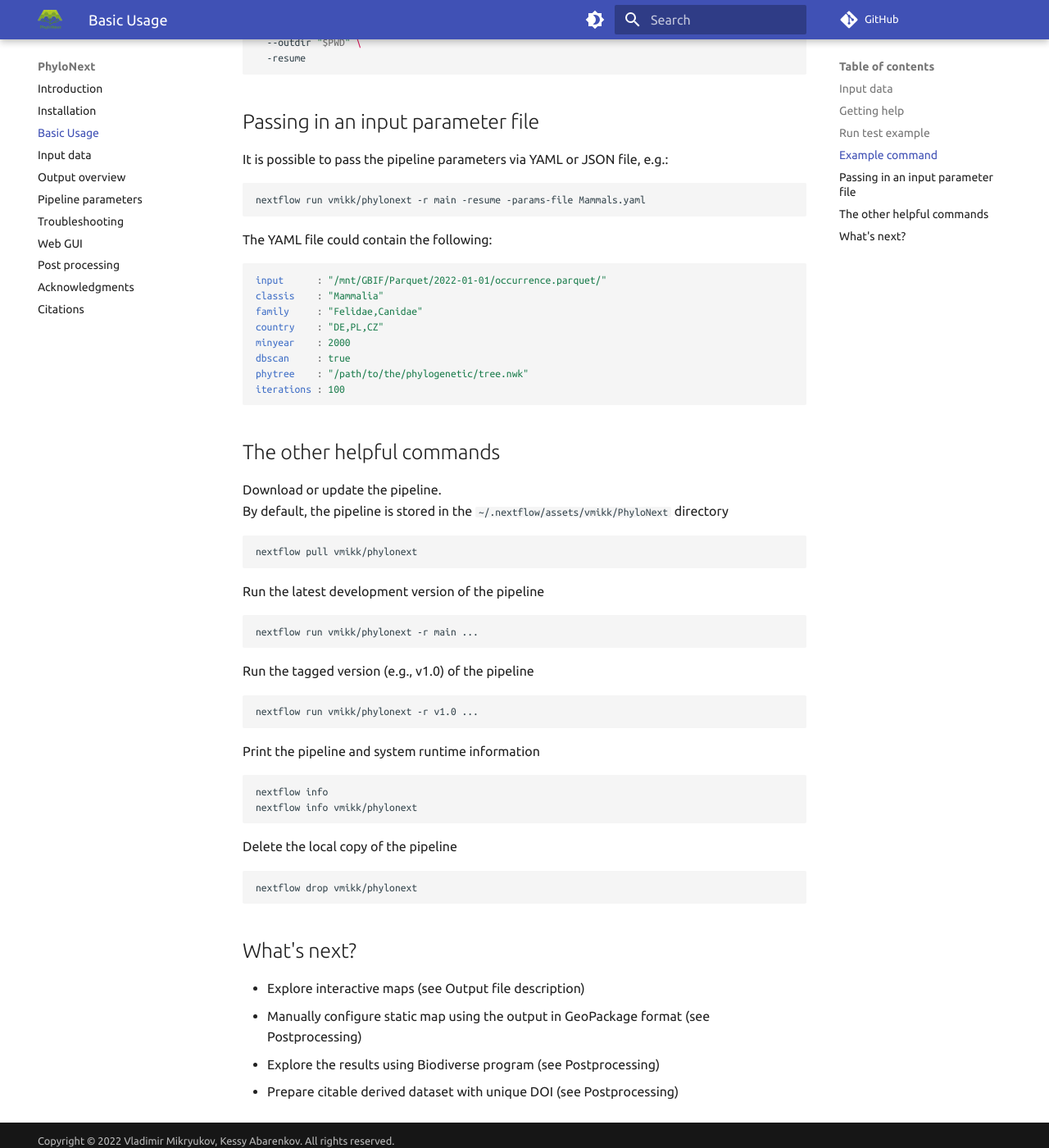
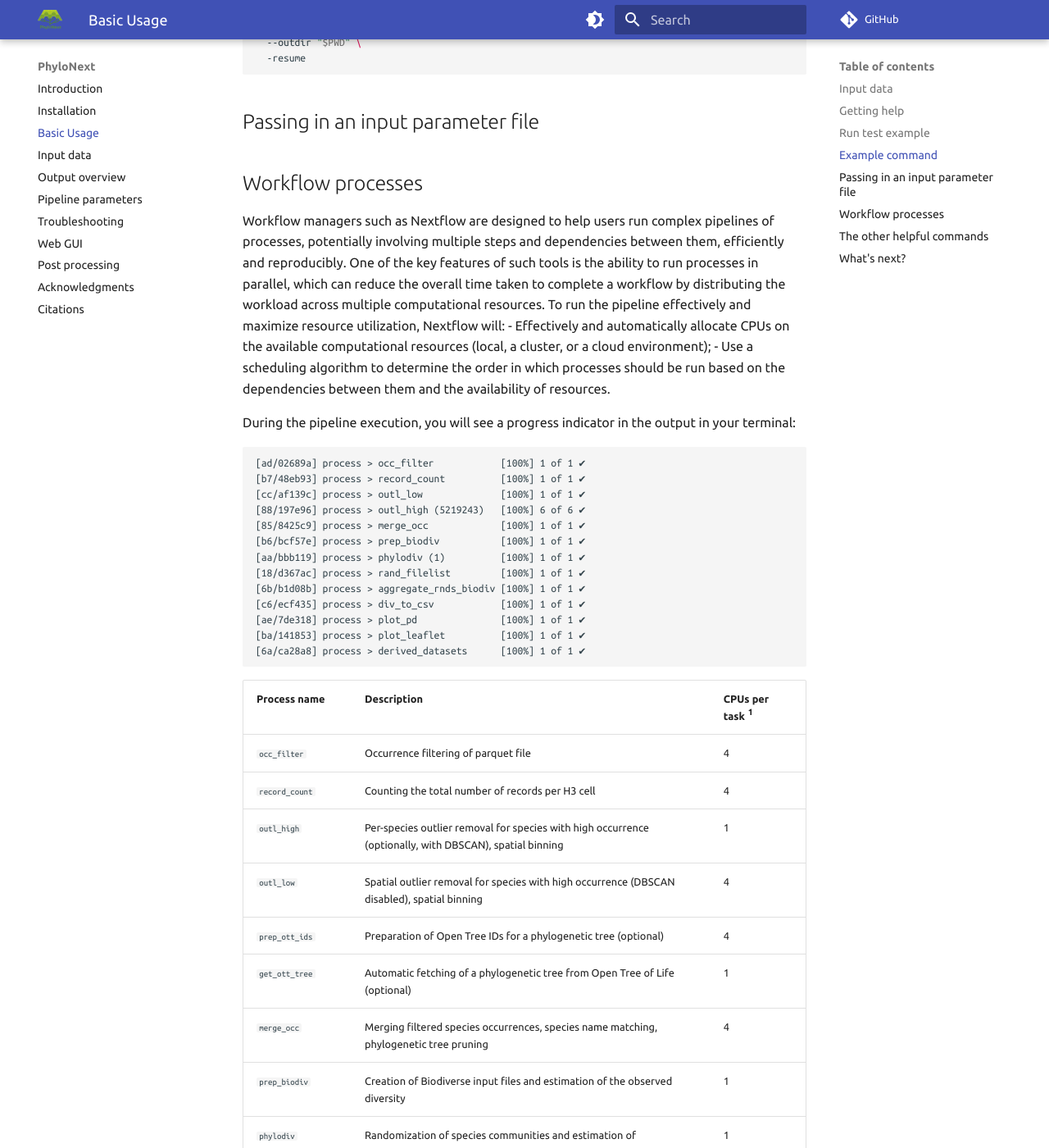
Before and after one commit to vmikk/phylonext_manual, an MkDocs documentation site: the page built from docs/usage.md, in a window 1280 px wide and 1400 px high, scrolled down 875 px. Shown: the whole window at 82% size. Built offline with MkDocs 1.6.1 and Material for MkDocs 9.7.7, drawn with Linux system fonts in a browser that asks for light colours; comment, search, counter and statistics services are not loaded; some of the changed text lies outside the part shown.

Commit message:
Workflow processes

````diff
--- a/docs/usage.md
+++ b/docs/usage.md
@@ -39,6 +39,65 @@ nextflow run vmikk/phylonext -r main \
 ```
 
 ## Passing in an input parameter file
+
+## Workflow processes
+
+Workflow managers such as Nextflow are designed to help users run complex pipelines of processes,
+potentially involving multiple steps and dependencies between them, efficiently and reproducibly.
+One of the key features of such tools is the ability to run processes in parallel,
+which can reduce the overall time taken to complete a workflow by distributing the workload across multiple computational resources.
+To run the pipeline effectively and maximize resource utilization, Nextflow will:
+- Effectively and automatically allocate CPUs on the available computational resources (local, a cluster, or a cloud environment);
+- Use a scheduling algorithm to determine the order in which processes should be run based on the dependencies between them and the availability of resources.
+
+During the pipeline execution, you will see a progress indicator in the output in your terminal:
+
+```
+[ad/02689a] process > occ_filter            [100%] 1 of 1 ✔
+[b7/48eb93] process > record_count          [100%] 1 of 1 ✔
+[cc/af139c] process > outl_low              [100%] 1 of 1 ✔
+[88/197e96] process > outl_high (5219243)   [100%] 6 of 6 ✔
+[85/8425c9] process > merge_occ             [100%] 1 of 1 ✔
+[b6/bcf57e] process > prep_biodiv           [100%] 1 of 1 ✔
+[aa/bbb119] process > phylodiv (1)          [100%] 1 of 1 ✔
+[18/d367ac] process > rand_filelist         [100%] 1 of 1 ✔
+[6b/b1d08b] process > aggregate_rnds_biodiv [100%] 1 of 1 ✔
+[c6/ecf435] process > div_to_csv            [100%] 1 of 1 ✔
+[ae/7de318] process > plot_pd               [100%] 1 of 1 ✔
+[ba/141853] process > plot_leaflet          [100%] 1 of 1 ✔
+[6a/ca28a8] process > derived_datasets      [100%] 1 of 1 ✔
+```
+
+
+| Process name            | Description                                                                                              | CPUs per task ^1^ |
+| ----------------------- | -------------------------------------------------------------------------------------------------------- | ----------------- |
+| `occ_filter`            | Occurrence filtering of parquet file                                                                     | 4                 |
+| `record_count`          | Counting the total number of records per H3 cell                                                         | 4                 |
+| `outl_high`             | Per-species outlier removal for species with high occurrence (optionally, with DBSCAN), spatial binning  | 1                 |
+| `outl_low`              | Spatial outlier removal for species with high occurrence (DBSCAN disabled), spatial binning              | 4                 |
+| `prep_ott_ids`          | Preparation of Open Tree IDs for a phylogenetic tree (optional)                                          | 4                 |
+| `get_ott_tree`          | Automatic fetching of a phylogenetic tree from Open Tree of Life (optional)                              | 1                 |
+| `merge_occ`             | Merging filtered species occurrences, species name matching, phylogenetic tree pruning                   | 4                 |
+| `prep_biodiv`           | Creation of Biodiverse input files and estimation of the observed diversity                              | 1                 |
+| `phylodiv`              | Randomization of species communities and estimation of standardized effect sizes of biodiversity metrics | 1                 |
+| `rand_filelist`         | Preparation of randomization results                                                                     | 1                 |
+| `aggregate_rnds_biodiv` | Randomization results pooling                                                                            | 1                 |
+| `div_to_csv`            | Export of Biodiverse results into CSV format                                                             | 1                 |
+| `plot_pd`               | Plotting diversity indices (non-interactive maps in PDF format)                                          | 1                 |
+| `plot_leaflet`          | Plotting diversity indices (interactive maps - Leaflet-based choropleth)                                 | 1                 |
+| `derived_datasets`      | Preparation of a list of DOIs for the GBIF datasets involved in the analysis (optional)                  | 4                 |
+
+^1^:
+    The default number of CPUs per task is configured in the `nextflow.config`.
+
+Processes are executed by Nextflow independently and are isolated from each other,
+which allows running the pipeline on different nodes at HPC or a cloud platform.
+Most workflow processes support multi-threading (e.g., species occurrence filtering).
+In some cases, the task will be divided into chunks and run in parallel
+(e.g., estimation of standardized effect sizes - 10 processes with 100 randomization iterations each).
+It is possible to customize the number of CPUs required by the process task (see `Configuration` below).
+The total number of CPUs allowed to use by PhyloNext can be adjusted with `-qs` parameter (by default, all available CPUs will be used).
+
 
 It is possible to pass the pipeline parameters via YAML or JSON file, e.g.:
 ``` bash
````
